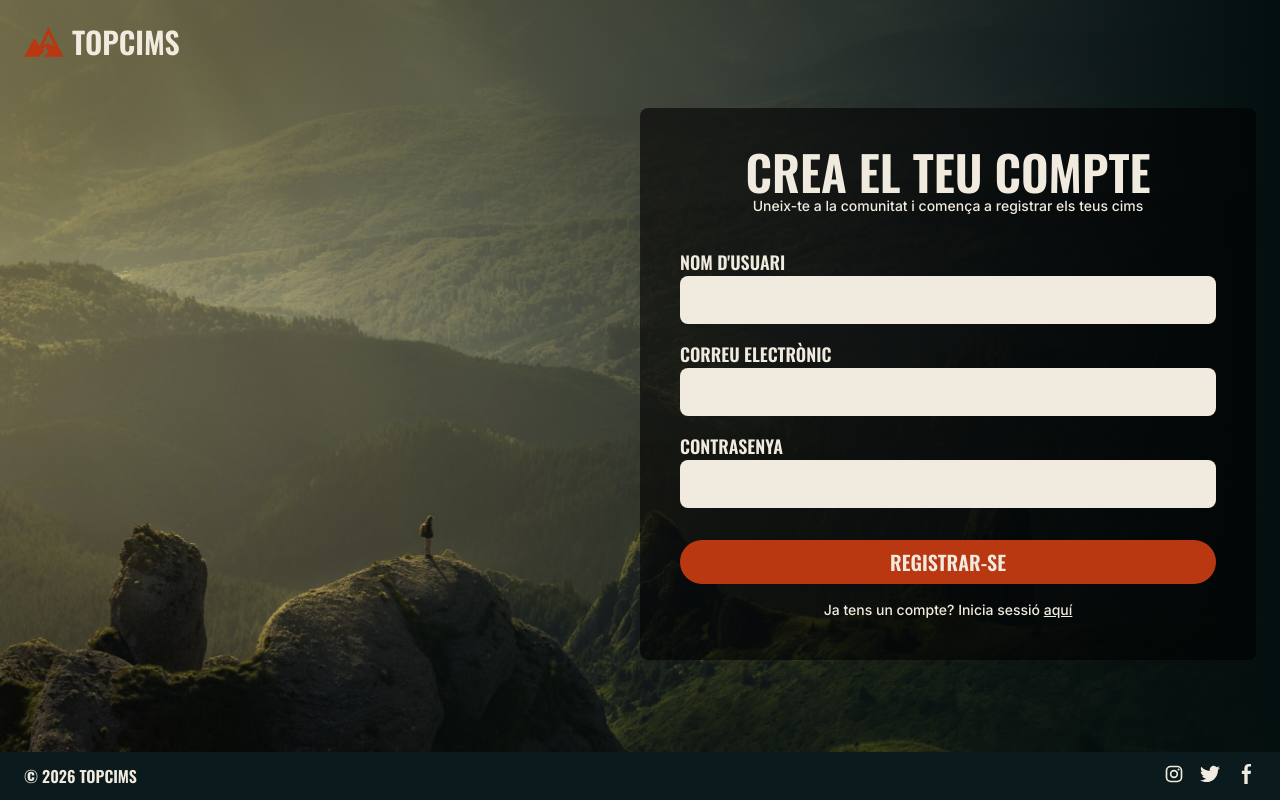
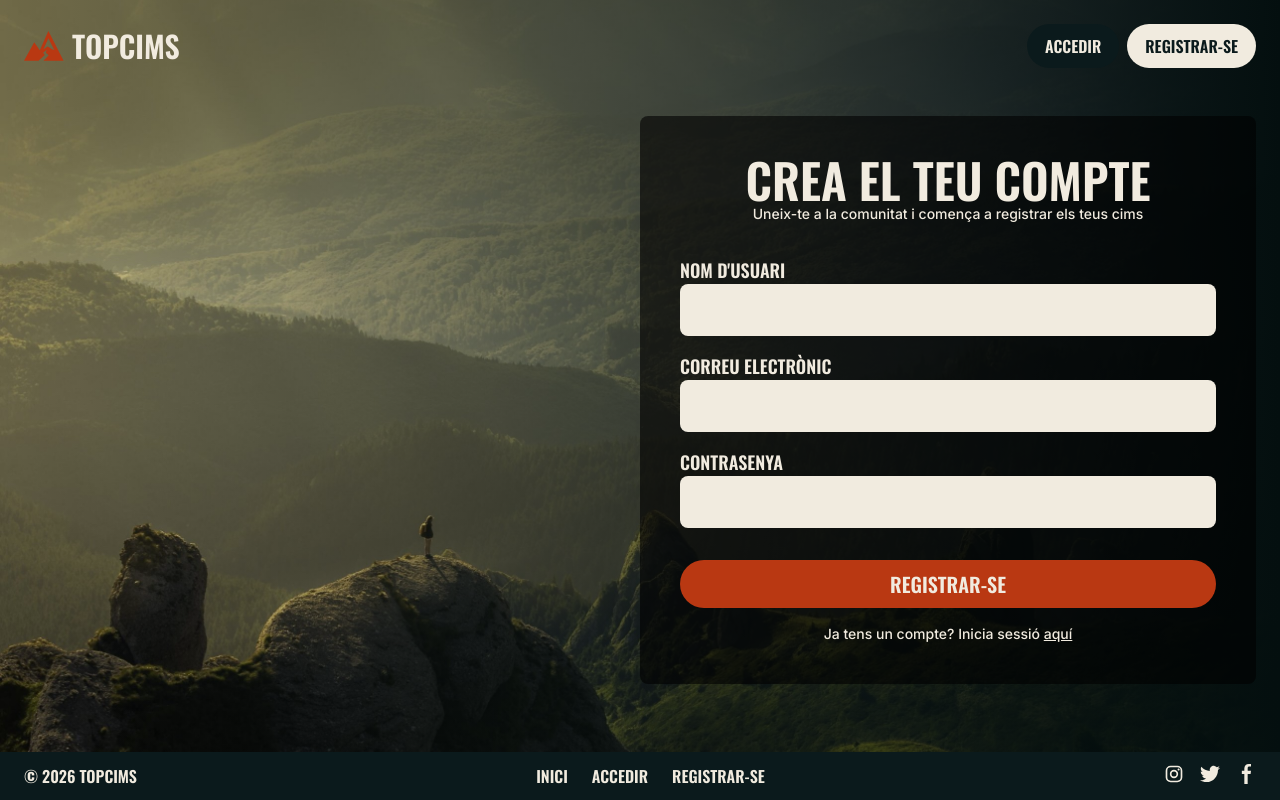
Before and after one commit to bielsoler23/TOPCIMS, a plain HTML site: page registre.html in a window 1280 px wide. Drawn offline with nearby package versions, Linux system fonts and the light colour scheme.

Commit message:
Correccions accessibilitat

```diff
--- a/registre.html
+++ b/registre.html
@@ -38,12 +38,17 @@
 
 
   <!-- HEADER -->
-  <header class="p-6">
+  <header class="flex flex-wrap justify-between items-center gap-4 p-6">
 
-    <a href="index.html" class="flex items-center gap-2 w-fit">
+    <a href="index.html" class="flex items-center gap-2">
       <img src="img/logo.svg" alt="" class="w-10">
       <span class="titol text-3xl">TOPCIMS</span>
     </a>
+
+    <nav aria-label="Navegació principal" class="flex gap-2">
+      <a href="login.html" class="titol bg-[#0B1A1C] border-2 border-transparent px-4 py-2 rounded-full">ACCEDIR</a>
+      <a href="registre.html" aria-current="page" class="titol bg-[#F1EBDF] text-[#0B1A1C] border-2 border-transparent px-4 py-2 rounded-full">REGISTRAR-SE</a>
+    </nav>
 
   </header>
 
@@ -51,7 +56,7 @@
   <!-- CONTINGUT -->
   <main id="main" class="flex-1 flex justify-end items-start p-6">
 
-    <div class="w-full md:w-1/2 bg-black/60 rounded-lg p-10">
+    <div class="w-full md:w-1/2 bg-black/60 rounded-lg p-6 md:p-10">
 
       <h1 class="titol text-5xl text-center">CREA EL TEU COMPTE</h1>
 
@@ -65,20 +70,20 @@
 
         <label for="usuari" class="block titol text-lg mt-8">NOM D'USUARI</label>
         <input type="text" id="usuari" name="usuari" autocomplete="username" required
-               class="w-full bg-[#F1EBDF] text-black rounded-lg p-3">
+               class="w-full bg-[#F1EBDF] text-black border-2 border-transparent rounded-lg p-3">
 
         <label for="correu" class="block titol text-lg mt-4">CORREU ELECTRÒNIC</label>
         <input type="email" id="correu" name="correu" autocomplete="email" required
-               class="w-full bg-[#F1EBDF] text-black rounded-lg p-3">
+               class="w-full bg-[#F1EBDF] text-black border-2 border-transparent rounded-lg p-3">
 
         <label for="contrasenya" class="block titol text-lg mt-4">CONTRASENYA</label>
         <input type="password" id="contrasenya" name="contrasenya" autocomplete="new-password" required
-               class="w-full bg-[#F1EBDF] text-black rounded-lg p-3">
+               class="w-full bg-[#F1EBDF] text-black border-2 border-transparent rounded-lg p-3">
 
         <!-- aqui surten els errors -->
         <p id="error" aria-live="assertive" class="font-bold mt-4"></p>
 
-        <button type="submit" class="titol w-full bg-[#B93812] text-xl rounded-full py-2 mt-4">
+        <button type="submit" class="titol w-full bg-[#B93812] text-xl border-2 border-transparent rounded-full py-2 mt-4">
           REGISTRAR-SE
         </button>
 
@@ -95,9 +100,15 @@
 
 
   <!-- FOOTER -->
-  <footer class="flex justify-between bg-[#0B1A1C] px-6 py-3">
+  <footer class="flex flex-wrap justify-between gap-4 bg-[#0B1A1C] px-6 py-3">
 
     <p class="titol">© 2026 TOPCIMS</p>
+
+    <nav aria-label="Peu de pàgina" class="flex gap-6">
+      <a href="index.html" class="titol hover:text-[#E8692E]">INICI</a>
+      <a href="login.html" class="titol hover:text-[#E8692E]">ACCEDIR</a>
+      <a href="registre.html" class="titol hover:text-[#E8692E]">REGISTRAR-SE</a>
+    </nav>
 
     <nav aria-label="Xarxes socials" class="flex gap-4">
       <a href="https://www.instagram.com">
```
Also changed, not shown: index.html (+14 -7 lines), login.html (+18 -7 lines).
